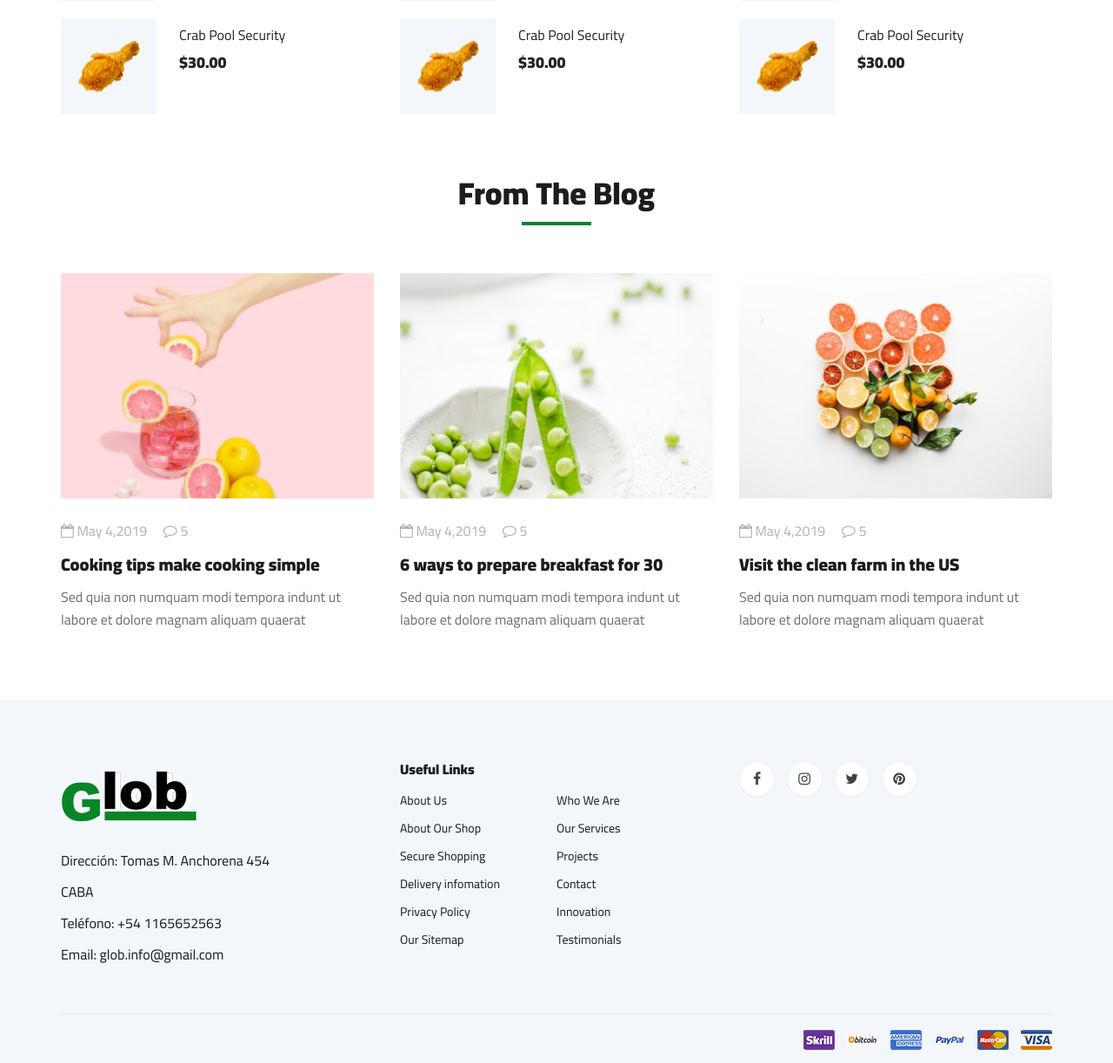
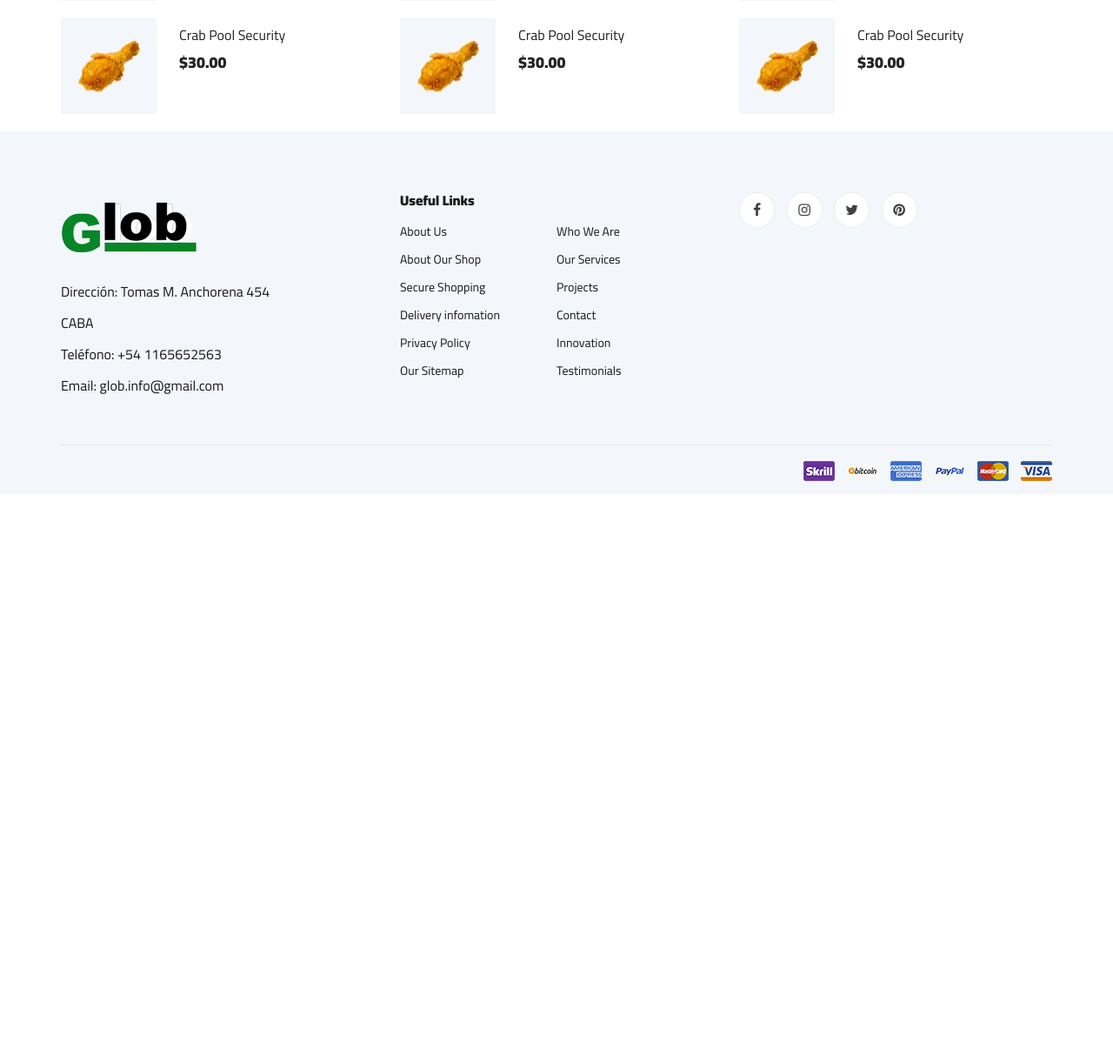
Before and after one commit to OscarG097/ProduccionWeb, a PHP site: page / in a window 1280 px wide. Shown: the part 2437-3659 px from the top of the page at 87% size. After the commit the page ends 2990 px from the top, so only its background shows below. Run offline with PHP 8.4, Linux system fonts and the light colour scheme.

```diff
--- a/blog-details.php
+++ b/blog-details.php
@@ -211,7 +211,6 @@
         </div>
     </section>
     <!-- Related Blog Section End -->
-
         <?php
         include_once('partes/footer.php')
         ?>
--- a/checkout.php
+++ b/checkout.php
@@ -160,7 +160,6 @@
         </div>
     </section>
     <!-- Checkout Section End -->
-
         <?php
         include_once('partes/footer.php')
         ?>
--- a/contacto.php
+++ b/contacto.php
@@ -110,6 +110,7 @@
         </div>
     </div>
     <!-- Contact Form End -->
+    <!-- Footer-->
         <?php
         include_once('partes/footer.php')
         ?>
--- a/css/style.css
+++ b/css/style.css
@@ -28,7 +28,6 @@ body {
 	-webkit-font-smoothing: antialiased;
 	font-smoothing: antialiased;
 }
-
 h1,
 h2,
 h3,
--- a/index.php
+++ b/index.php
@@ -379,67 +379,7 @@
     </section>
     <!-- Latest Product Section End -->
 
-    <!-- Blog Section Begin -->
-    <section class="from-blog spad">
-        <div class="container">
-            <div class="row">
-                <div class="col-lg-12">
-                    <div class="section-title from-blog__title">
-                        <h2>From The Blog</h2>
-                    </div>
-                </div>
-            </div>
-            <div class="row">
-                <div class="col-lg-4 col-md-4 col-sm-6">
-                    <div class="blog__item">
-                        <div class="blog__item__pic">
-                            <img src="img/blog/blog-1.jpg" alt="">
-                        </div>
-                        <div class="blog__item__text">
-                            <ul>
-                                <li><i class="fa fa-calendar-o"></i> May 4,2019</li>
-                                <li><i class="fa fa-comment-o"></i> 5</li>
-                            </ul>
-                            <h5><a href="#">Cooking tips make cooking simple</a></h5>
-                            <p>Sed quia non numquam modi tempora indunt ut labore et dolore magnam aliquam quaerat </p>
-                        </div>
-                    </div>
-                </div>
-                <div class="col-lg-4 col-md-4 col-sm-6">
-                    <div class="blog__item">
-                        <div class="blog__item__pic">
-                            <img src="img/blog/blog-2.jpg" alt="">
-                        </div>
-                        <div class="blog__item__text">
-                            <ul>
-                                <li><i class="fa fa-calendar-o"></i> May 4,2019</li>
-                                <li><i class="fa fa-comment-o"></i> 5</li>
-                            </ul>
-                            <h5><a href="#">6 ways to prepare breakfast for 30</a></h5>
-                            <p>Sed quia non numquam modi tempora indunt ut labore et dolore magnam aliquam quaerat </p>
-                        </div>
-                    </div>
-                </div>
-                <div class="col-lg-4 col-md-4 col-sm-6">
-                    <div class="blog__item">
-                        <div class="blog__item__pic">
-                            <img src="img/blog/blog-3.jpg" alt="">
-                        </div>
-                        <div class="blog__item__text">
-                            <ul>
-                                <li><i class="fa fa-calendar-o"></i> May 4,2019</li>
-                                <li><i class="fa fa-comment-o"></i> 5</li>
-                            </ul>
-                            <h5><a href="#">Visit the clean farm in the US</a></h5>
-                            <p>Sed quia non numquam modi tempora indunt ut labore et dolore magnam aliquam quaerat </p>
-                        </div>
-                    </div>
-                </div>
-            </div>
-        </div>
-    </section>
-    <!-- Blog Section End -->
-
+    <!-- Footer-->
         <?php
         include_once('partes/footer.php')
         ?>
```
